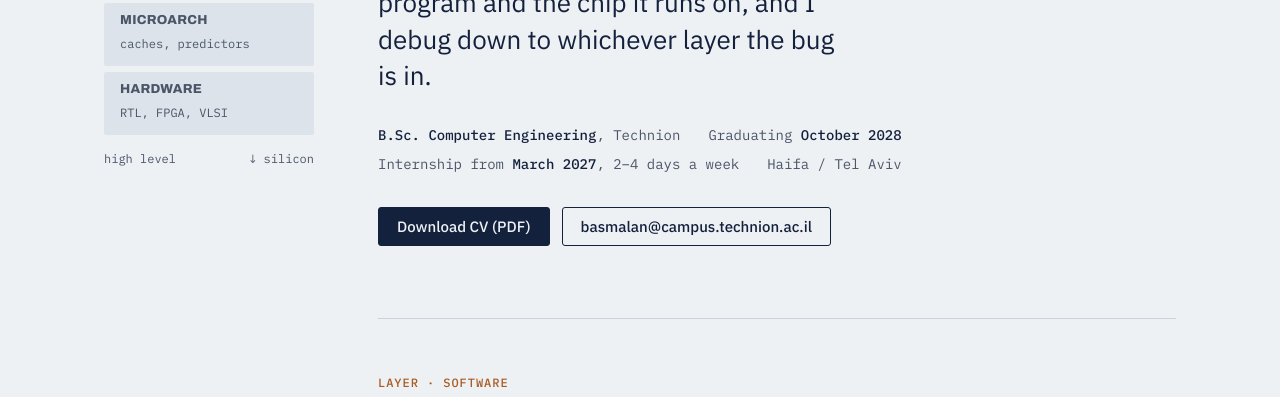
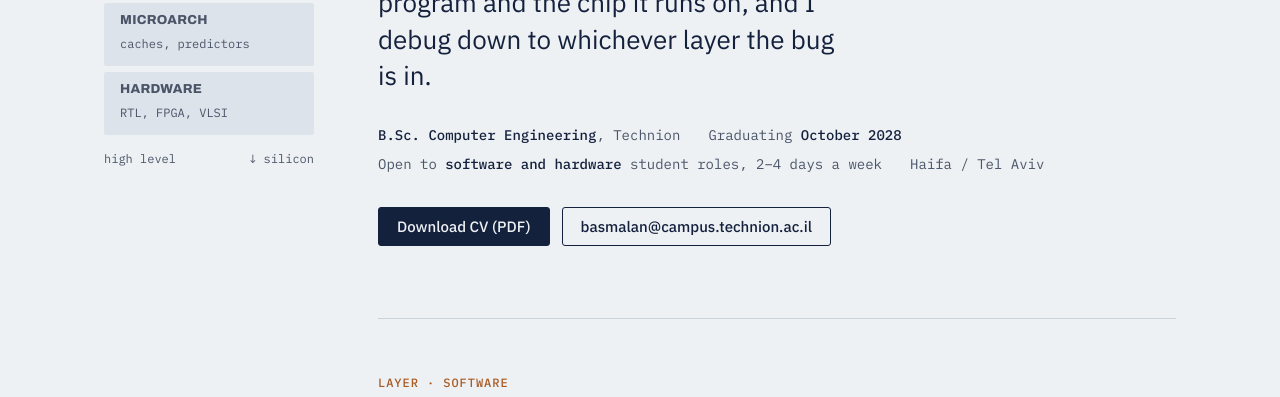
Before and after one commit to Basmalh2004/Basmalh2004.github.io, a plain HTML site: page index.html in a window 1280 px wide. Shown: the part 399-796 px from the top of the page. Drawn offline with Linux system fonts and the light colour scheme.

Commit message:
Update site

```diff
--- a/index.html
+++ b/index.html
@@ -299,7 +299,7 @@ footer {
       <ul class="facts">
         <li><strong>B.Sc. Computer Engineering</strong>, Technion</li>
         <li>Graduating <strong>October 2028</strong></li>
-        <li>Internship from <strong>March 2027</strong>, 2&ndash;4 days a week</li>
+        <li>Open to <strong>software and hardware</strong> student roles, 2&ndash;4 days a week</li>
         <li>Haifa / Tel Aviv</li>
       </ul>
       <div class="actions">
```
Also changed, not shown: 1 other file.
